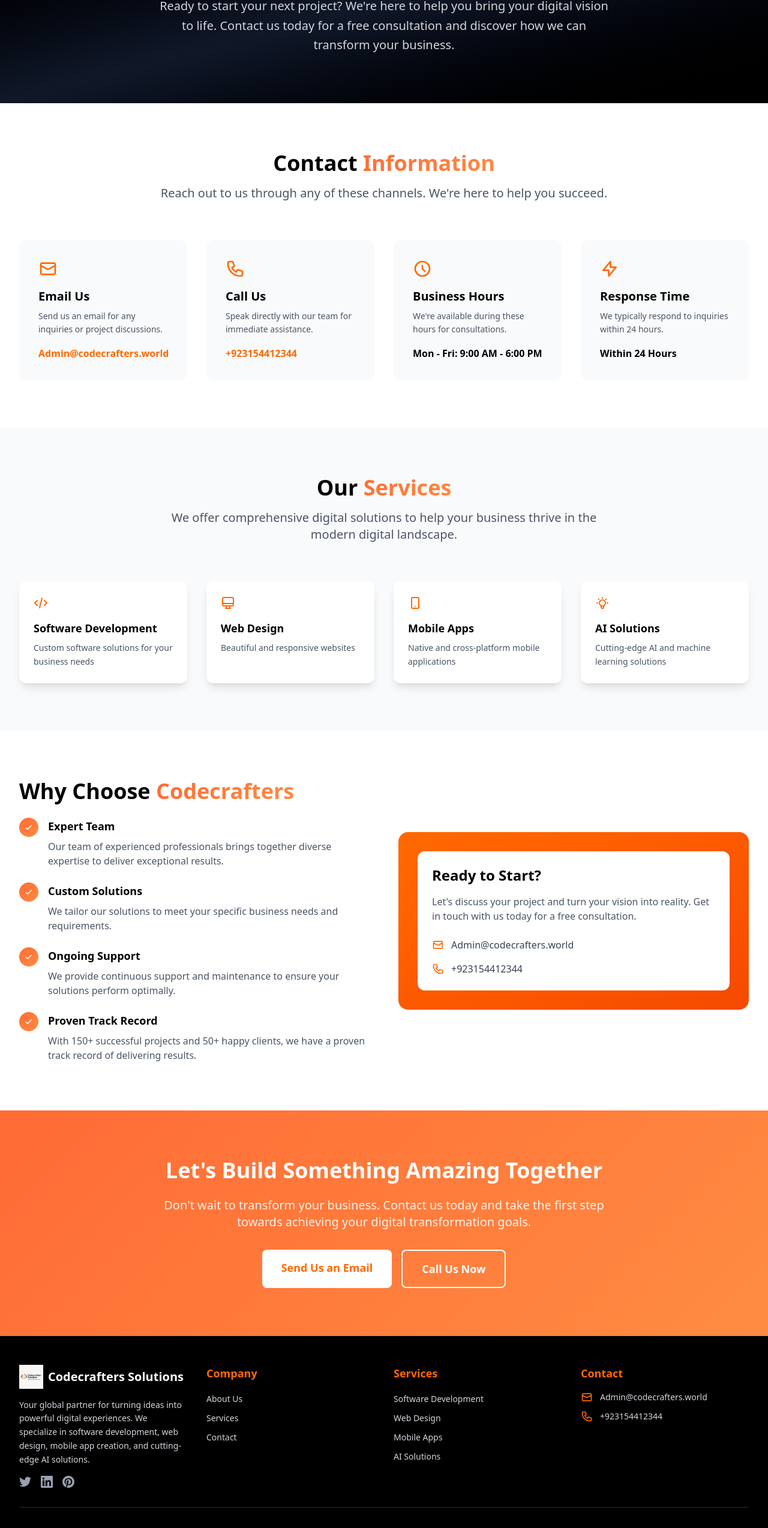
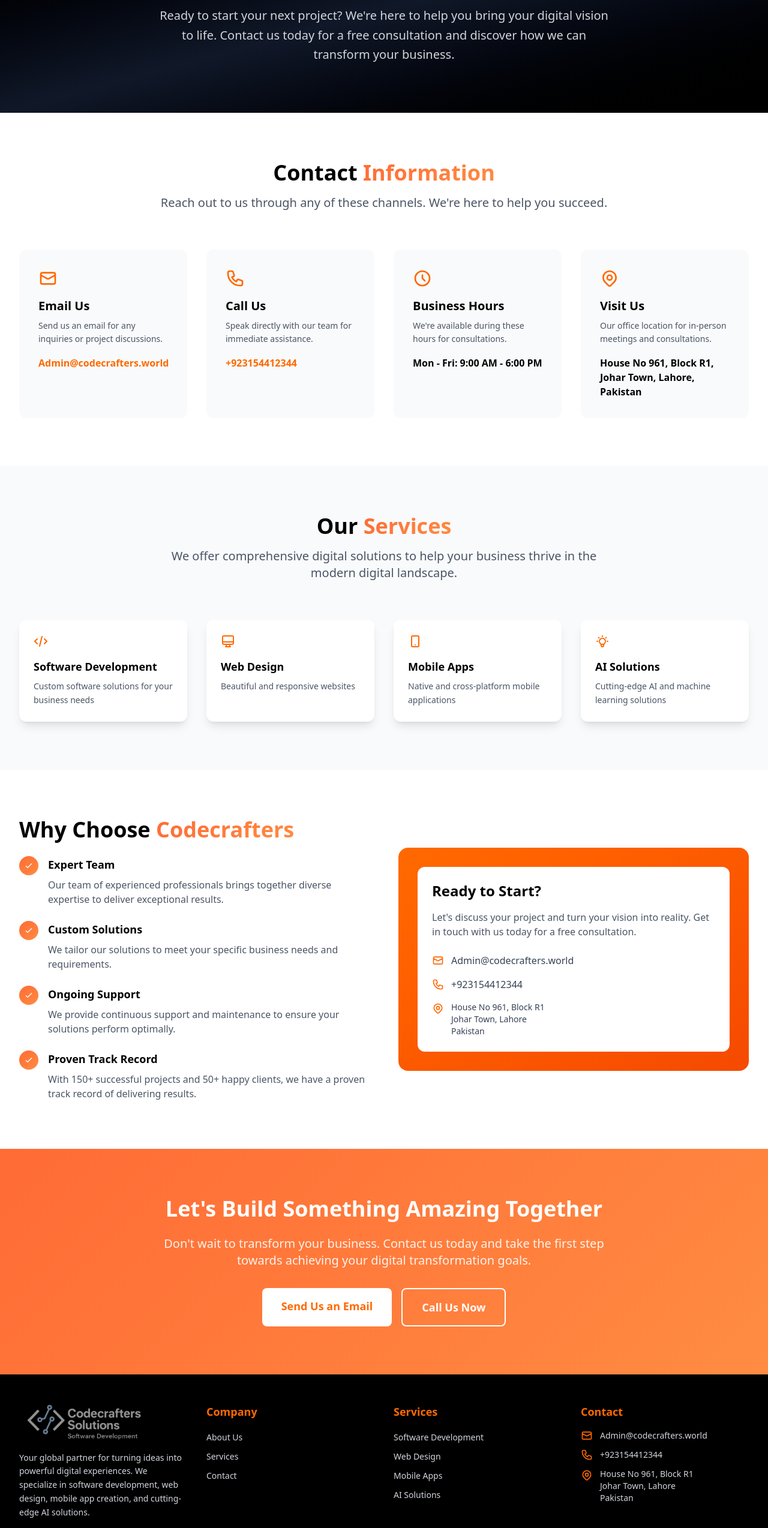
Before and after one commit to MSK-101/codecrafters-solutions, a Next.js app: page /contact in a window 1280 px wide. Shown: the part 234-2781 px from the top of the page at 60% size. Built offline with nearby package versions, Linux system fonts and the light colour scheme.

Commit message:
update the content for the website

```diff
--- a/app/components/Footer.tsx
+++ b/app/components/Footer.tsx
@@ -33,57 +33,19 @@
               <Image
                 src="/logo.png"
                 alt="Codecrafters Solutions"
-                width={40}
-                height={40}
-                className="w-10 h-10"
+                width={400}
+                height={400}
+                className="w-56 h-16 object-center object-cover invert-[60%]"
               />
-              <span className="text-xl font-bold text-white">
+              {/* <span className="text-xl font-bold text-white">
                 Codecrafters Solutions
-              </span>
+              </span> */}
             </div>
             <p className="text-gray-300 mb-4 text-sm leading-relaxed">
               Your global partner for turning ideas into powerful digital
               experiences. We specialize in software development, web design,
               mobile app creation, and cutting-edge AI solutions.
             </p>
-            <div className="flex space-x-4">
-              <a
-                href="#"
-                className="text-gray-400 hover:text-orange-500 transition-colors"
-              >
-                <svg
-                  className="w-5 h-5"
-                  fill="currentColor"
-                  viewBox="0 0 24 24"
-                >
-                  <path d="M24 4.557c-.883.392-1.832.656-2.828.775 1.017-.609 1.798-1.574 2.165-2.724-.951.564-2.005.974-3.127 1.195-.897-.957-2.178-1.555-3.594-1.555-3.179 0-5.515 2.966-4.797 6.045-4.091-.205-7.719-2.165-10.148-5.144-1.29 2.213-.669 5.108 1.523 6.574-.806-.026-1.566-.247-2.229-.616-.054 2.281 1.581 4.415 3.949 4.89-.693.188-1.452.232-2.224.084.626 1.956 2.444 3.379 4.6 3.419-2.07 1.623-4.678 2.348-7.29 2.04 2.179 1.397 4.768 2.212 7.548 2.212 9.142 0 14.307-7.721 13.995-14.646.962-.695 1.797-1.562 2.457-2.549z" />
-                </svg>
-              </a>
-              <a
-                href="#"
-                className="text-gray-400 hover:text-orange-500 transition-colors"
-              >
-                <svg
-                  className="w-5 h-5"
-                  fill="currentColor"
-                  viewBox="0 0 24 24"
-                >
-                  <path d="M20.447 20.452h-3.554v-5.569c0-1.328-.027-3.037-1.852-3.037-1.853 0-2.136 1.445-2.136 2.939v5.667H9.351V9h3.414v1.561h.046c.477-.9 1.637-1.85 3.37-1.85 3.601 0 4.267 2.37 4.267 5.455v6.286zM5.337 7.433c-1.144 0-2.063-.926-2.063-2.065 0-1.138.92-2.063 2.063-2.063 1.14 0 2.064.925 2.064 2.063 0 1.139-.925 2.065-2.064 2.065zm1.782 13.019H3.555V9h3.564v11.452zM22.225 0H1.771C.792 0 0 .774 0 1.729v20.542C0 23.227.792 24 1.771 24h20.451C23.2 24 24 23.227 24 22.271V1.729C24 .774 23.2 0 22.222 0h.003z" />
-                </svg>
-              </a>
-              <a
-                href="#"
-                className="text-gray-400 hover:text-orange-500 transition-colors"
-              >
-                <svg
-                  className="w-5 h-5"
-                  fill="currentColor"
-                  viewBox="0 0 24 24"
-                >
-                  <path d="M12.017 0C5.396 0 .029 5.367.029 11.987c0 5.079 3.158 9.417 7.618 11.174-.105-.949-.199-2.403.041-3.439.219-.937 1.406-5.957 1.406-5.957s-.359-.72-.359-1.781c0-1.663.967-2.911 2.168-2.911 1.024 0 1.518.769 1.518 1.688 0 1.029-.653 2.567-.992 3.992-.285 1.193.6 2.165 1.775 2.165 2.128 0 3.768-2.245 3.768-5.487 0-2.861-2.063-4.869-5.008-4.869-3.41 0-5.409 2.562-5.409 5.199 0 1.033.394 2.143.889 2.741.099.12.112.225.085.345-.09.375-.293 1.199-.334 1.363-.053.225-.172.271-.402.165-1.495-.69-2.433-2.878-2.433-4.646 0-3.776 2.748-7.252 7.92-7.252 4.158 0 7.392 2.967 7.392 6.923 0 4.135-2.607 7.462-6.233 7.462-1.214 0-2.357-.629-2.746-1.378l-.748 2.853c-.271 1.043-1.002 2.35-1.492 3.146C9.57 23.812 10.763 24.009 12.017 24.009c6.624 0 11.99-5.367 11.99-11.988C24.007 5.367 18.641.001 12.017.001z" />
-                </svg>
-              </a>
-            </div>
           </div>
 
           {/* Company Links */}
@@ -172,6 +134,34 @@
                   +923154412344
                 </a>
               </div>
+              <div className="flex items-start space-x-3">
+                <svg
+                  className="w-5 h-5 text-orange-500 mt-0.5"
+                  fill="none"
+                  stroke="currentColor"
+                  viewBox="0 0 24 24"
+                >
+                  <path
+                    strokeLinecap="round"
+                    strokeLinejoin="round"
+                    strokeWidth={2}
+                    d="M17.657 16.657L13.414 20.9a1.998 1.998 0 01-2.827 0l-4.244-4.243a8 8 0 1111.314 0z"
+                  />
+                  <path
+                    strokeLinecap="round"
+                    strokeLinejoin="round"
+                    strokeWidth={2}
+                    d="M15 11a3 3 0 11-6 0 3 3 0 016 0z"
+                  />
+                </svg>
+                <span className="text-gray-300 text-sm">
+                  House No 961, Block R1
+                  <br />
+                  Johar Town, Lahore
+                  <br />
+                  Pakistan
+                </span>
+              </div>
             </div>
           </div>
         </div>
--- a/app/components/Navigation.tsx
+++ b/app/components/Navigation.tsx
@@ -1,35 +1,31 @@
-'use client';
+"use client";
 
-import { useState } from 'react';
-import Link from 'next/link';
-import Image from 'next/image';
+import { useState } from "react";
+import Link from "next/link";
+import Image from "next/image";
 
 export default function Navigation() {
   const [isMenuOpen, setIsMenuOpen] = useState(false);
 
   const navItems = [
-    { name: 'Home', href: '/' },
-    { name: 'About', href: '/about' },
-    { name: 'Services', href: '/services' },
-    { name: 'Contact', href: '/contact' },
+    { name: "Home", href: "/" },
+    { name: "About", href: "/about" },
+    { name: "Services", href: "/services" },
+    { name: "Contact", href: "/contact" },
   ];
 
   return (
     <nav className="bg-white shadow-lg sticky top-0 z-50">
       <div className="max-w-7xl mx-auto px-4 sm:px-6 lg:px-8">
-        <div className="flex justify-between items-center h-16">
+        <div className="flex justify-between items-center h-20">
           {/* Logo */}
           <Link href="/" className="flex items-center space-x-2">
             <Image
               src="/logo.png"
               alt="Codecrafters Solutions"
-              width={40}
-              height={40}
-              className="w-10 h-10"
+              width={220}
+              height={220}
             />
-            <span className="text-xl font-bold text-black">
-              Codecrafters Solutions
-            </span>
           </Link>
 
           {/* Desktop Navigation */}
@@ -57,11 +53,26 @@
               onClick={() => setIsMenuOpen(!isMenuOpen)}
               className="text-gray-700 hover:text-orange-500 focus:outline-none focus:text-orange-500"
             >
-              <svg className="h-6 w-6" fill="none" viewBox="0 0 24 24" stroke="currentColor">
+              <svg
+                className="h-6 w-6"
+                fill="none"
+                viewBox="0 0 24 24"
+                stroke="currentColor"
+              >
                 {isMenuOpen ? (
-                  <path strokeLinecap="round" strokeLinejoin="round" strokeWidth={2} d="M6 18L18 6M6 6l12 12" />
+                  <path
+                    strokeLinecap="round"
+                    strokeLinejoin="round"
+                    strokeWidth={2}
+                    d="M6 18L18 6M6 6l12 12"
+                  />
                 ) : (
-                  <path strokeLinecap="round" strokeLinejoin="round" strokeWidth={2} d="M4 6h16M4 12h16M4 18h16" />
+                  <path
+                    strokeLinecap="round"
+                    strokeLinejoin="round"
+                    strokeWidth={2}
+                    d="M4 6h16M4 12h16M4 18h16"
+                  />
                 )}
               </svg>
             </button>
--- a/app/contact/page.tsx
+++ b/app/contact/page.tsx
@@ -65,9 +65,10 @@
       ),
     },
     {
-      title: "Response Time",
-      description: "We typically respond to inquiries within 24 hours.",
-      value: "Within 24 Hours",
+      title: "Visit Us",
+      description:
+        "Our office location for in-person meetings and consultations.",
+      value: "House No 961, Block R1, Johar Town, Lahore, Pakistan",
       icon: (
         <svg
           className="w-8 h-8"
@@ -79,7 +80,13 @@
             strokeLinecap="round"
             strokeLinejoin="round"
             strokeWidth={2}
-            d="M13 10V3L4 14h7v7l9-11h-7z"
+            d="M17.657 16.657L13.414 20.9a1.998 1.998 0 01-2.827 0l-4.244-4.243a8 8 0 1111.314 0z"
+          />
+          <path
+            strokeLinecap="round"
+            strokeLinejoin="round"
+            strokeWidth={2}
+            d="M15 11a3 3 0 11-6 0 3 3 0 016 0z"
           />
         </svg>
       ),
@@ -420,6 +427,34 @@
                       +923154412344
                     </a>
                   </div>
+                  <div className="flex items-start space-x-3">
+                    <svg
+                      className="w-5 h-5 text-orange-500 mt-0.5"
+                      fill="none"
+                      stroke="currentColor"
+                      viewBox="0 0 24 24"
+                    >
+                      <path
+                        strokeLinecap="round"
+                        strokeLinejoin="round"
+                        strokeWidth={2}
+                        d="M17.657 16.657L13.414 20.9a1.998 1.998 0 01-2.827 0l-4.244-4.243a8 8 0 1111.314 0z"
+                      />
+                      <path
+                        strokeLinecap="round"
+                        strokeLinejoin="round"
+                        strokeWidth={2}
+                        d="M15 11a3 3 0 11-6 0 3 3 0 016 0z"
+                      />
+                    </svg>
+                    <span className="text-gray-700 text-sm">
+                      House No 961, Block R1
+                      <br />
+                      Johar Town, Lahore
+                      <br />
+                      Pakistan
+                    </span>
+                  </div>
                 </div>
               </div>
             </div>
--- a/app/cookie-policy/page.tsx
+++ b/app/cookie-policy/page.tsx
@@ -299,7 +299,8 @@
                   </a>
                 </p>
                 <p className="text-gray-700">
-                  <strong>Address:</strong> Codecrafters Solutions
+                  <strong>Address:</strong> House No 961, Block R1, Johar Town,
+                  Lahore, Pakistan
                 </p>
               </div>
             </div>
--- a/app/page.tsx
+++ b/app/page.tsx
@@ -128,14 +128,14 @@
             </div>
             <div className="flex justify-center lg:justify-end">
               <div className="relative">
-                <div className="w-80 h-80 bg-gradient rounded-full opacity-20 blur-3xl"></div>
+                <div className="w-80 h-80 bg-gradient rounded-full opacity-25 blur-3xl"></div>
                 <div className="absolute inset-0 flex items-center justify-center">
                   <Image
                     src="/logo.png"
                     alt="Codecrafters Solutions"
-                    width={200}
-                    height={200}
-                    className="w-48 h-48 object-contain"
+                    width={600}
+                    height={600}
+                    className="w-60 h-60 object-contain invert-[65%]"
                   />
                 </div>
               </div>
--- a/app/privacy-policy/page.tsx
+++ b/app/privacy-policy/page.tsx
@@ -248,7 +248,8 @@
                   </a>
                 </p>
                 <p className="text-gray-700">
-                  <strong>Address:</strong> Codecrafters Solutions
+                  <strong>Address:</strong> House No 961, Block R1, Johar Town,
+                  Lahore, Pakistan
                 </p>
               </div>
             </div>
--- a/app/terms-of-service/page.tsx
+++ b/app/terms-of-service/page.tsx
@@ -291,7 +291,8 @@
                   </a>
                 </p>
                 <p className="text-gray-700">
-                  <strong>Address:</strong> Codecrafters Solutions
+                  <strong>Address:</strong> House No 961, Block R1, Johar Town,
+                  Lahore, Pakistan
                 </p>
               </div>
             </div>
```
Also changed, not shown: public/logo.png.
